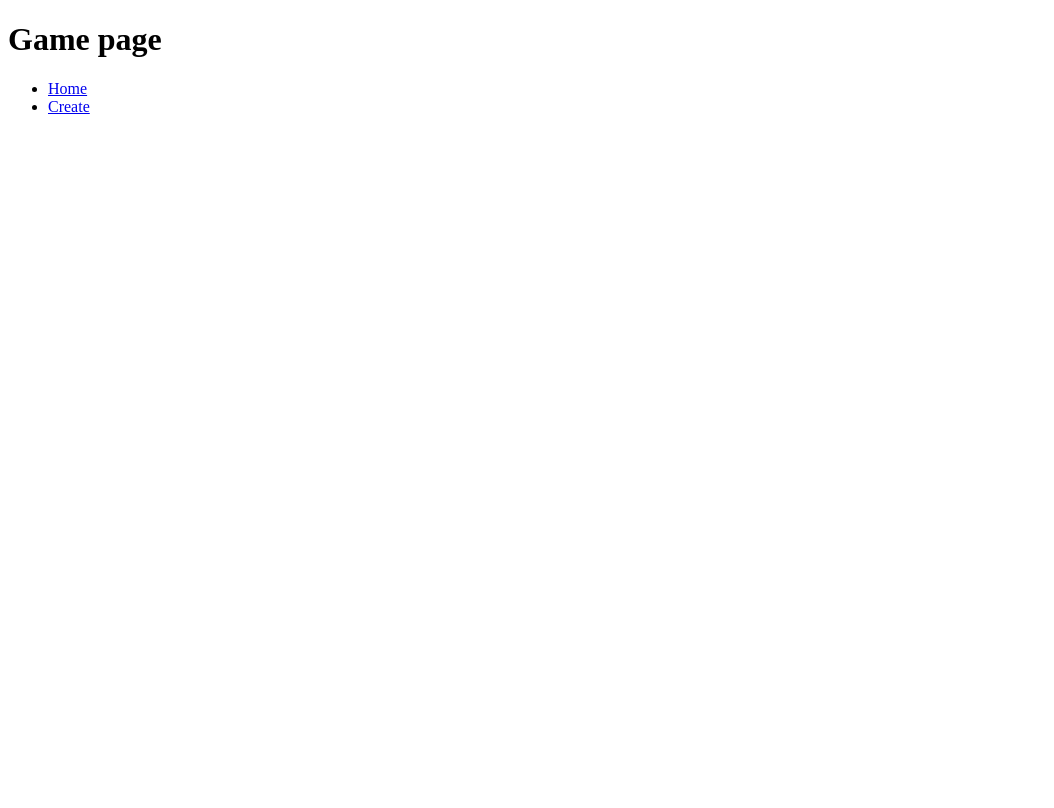
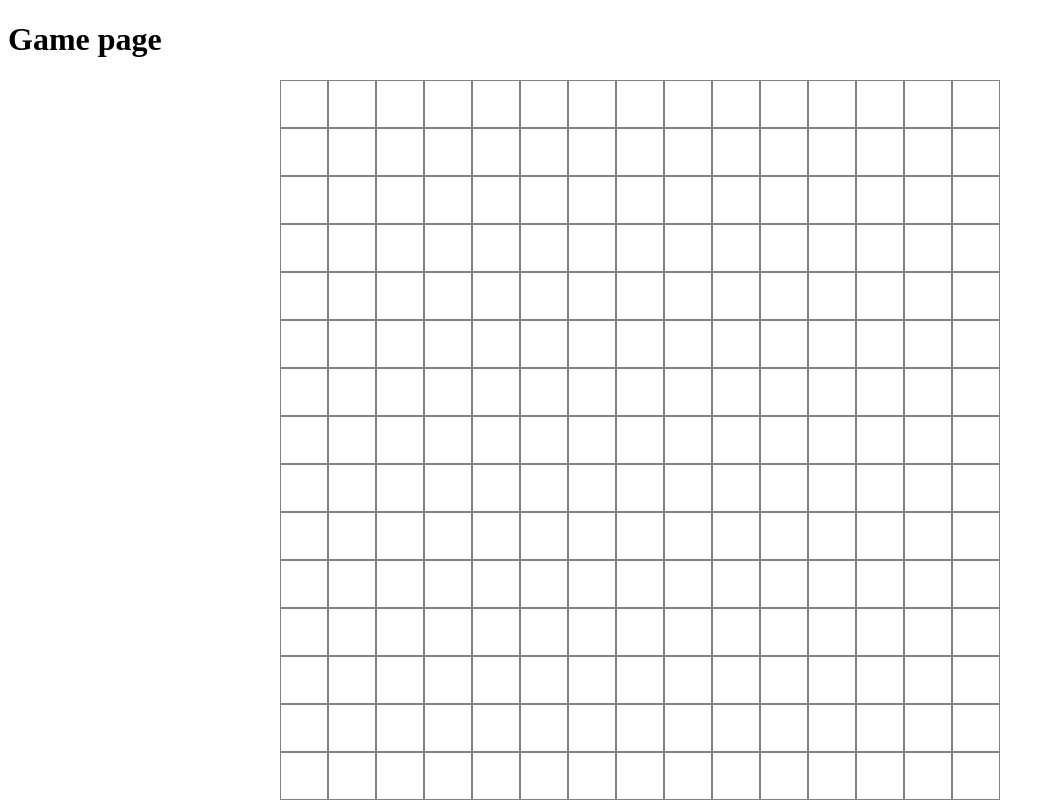
Before and after one commit to l-merta/TdA25-Buraci, a React (Vite) app in the folder client/: page /game in a window 1280 px wide. Shown: the whole page, without its empty margins (0-1054 px from the left). Built offline with nearby package versions, Linux system fonts and the light colour scheme.

Commit message:
GameBoard

```diff
--- /dev/null
+++ b/client/src/components/GameBoard.tsx
@@ -0,0 +1,25 @@
+import React, { useState } from 'react'
+
+interface GameBoardProps {
+    size: number;
+}
+
+const GameBoard: React.FC<GameBoardProps> = ({ size }) => {
+    const [fields, setFields] = useState(Array(size * size).fill(null));
+
+    function onFieldClick(index: number) {
+        setFields((prevFields) =>
+            prevFields.map((field: any, i: number) => (i === index ? 'X' : field))
+        );
+    }
+
+    return (
+        <div className="game-board"  style={{ gridTemplateColumns: `repeat(${size}, 1fr)` }}>
+            {fields.map((item: any, index: number) => (
+                <div className="field" key={index} onClick={()=>{onFieldClick(index)}}>{item}</div>
+            ))}
+        </div>
+    )
+}
+
+export default GameBoard
--- a/client/src/pages/Game.tsx
+++ b/client/src/pages/Game.tsx
@@ -1,15 +1,12 @@
 import { Link } from "react-router-dom";
+
+import GameBoard from "./../components/GameBoard";
 
 const Game = () => {
   return (
     <>
-        <h1>Game page</h1>
-        <nav>
-          <ul>
-            <li><Link to="/">Home</Link></li>
-            <li><Link to="/create">Create</Link></li>
-          </ul>
-        </nav>
+      <h1>Game page</h1>
+      <GameBoard size={15} />
     </>
   )
 }
--- a/client/src/styles/main.css
+++ b/client/src/styles/main.css
@@ -1 +1,15 @@
-/*# sourceMappingURL=main.css.map */
+.game-board {
+  aspect-ratio: 1/1;
+  width: 100%;
+  max-width: 45rem;
+  margin: 0 auto;
+  display: grid;
+  --size: 3;
+}
+.game-board .field {
+  border: 1px solid gray;
+  cursor: pointer;
+}
+.game-board .field:hover {
+  background-color: whitesmoke;
+}/*# sourceMappingURL=main.css.map */
--- a/client/src/styles/main.scss
+++ b/client/src/styles/main.scss
@@ -0,0 +1,20 @@
+.game-board {
+    //background-color: red;
+    aspect-ratio: 1/1;
+    width: 100%;
+    max-width: 45rem;
+    margin: 0 auto;
+    display: grid;
+    //grid-template-columns: repeat(var(--size), 1fr);
+
+    --size: 3;
+
+    .field {
+        //background-color: gray;
+        border: 1px solid gray;
+        cursor: pointer;
+    }
+    .field:hover {
+        background-color: whitesmoke;
+    }
+}
```
Also changed, not shown: 1 other file (tests, documents, lock files or other folders).
